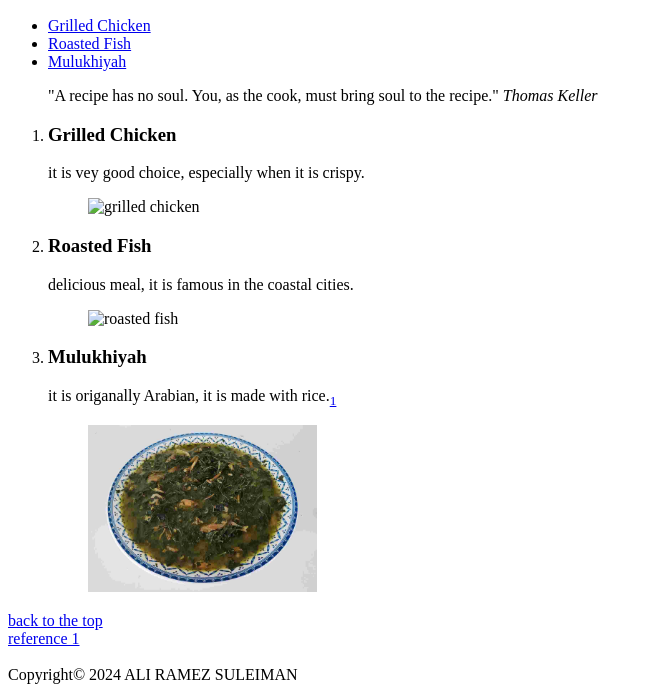
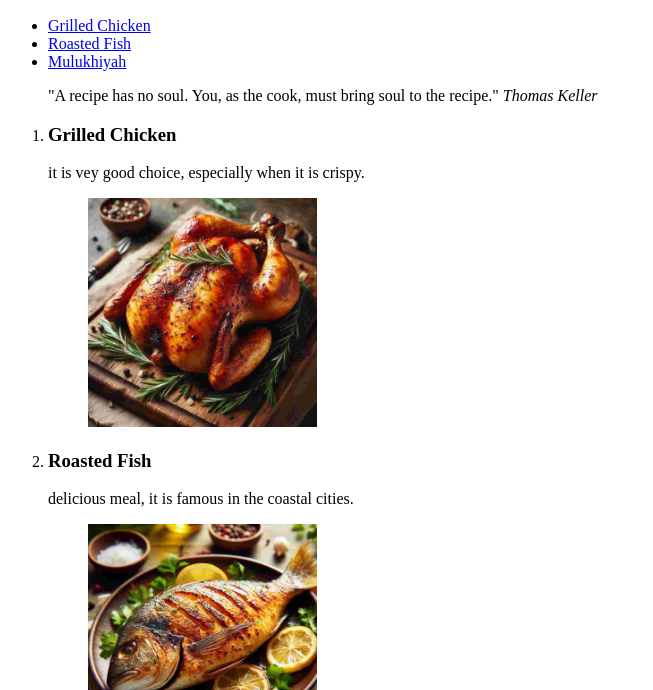
Before and after one commit to aloosh977/firstwebsite, a plain HTML site: page index.html in a window 1280 px wide. Shown: the part 110-800 px from the top of the page, without its empty margins (0-653 px from the left). Drawn offline with Linux system fonts and the light colour scheme.

Commit message:
Update index.html

```diff
--- a/index.html
+++ b/index.html
@@ -27,14 +27,14 @@
                 <h3 id="grilled-chicken" tabindex="3">Grilled Chicken</h3>
                 <p>it is vey good choice, especially when it is crispy.</p>
                 <figure>
-                    <img src="images/grilled chicken.png" alt="grilled chicken" title="grilled chicken" width="20%">
+                    <img src="images/grilled chicken.jpg" alt="grilled chicken" title="grilled chicken" width="20%">
                 </figure>
             </li>
             <li>
                 <h3 id="roasted-fish" tabindex="4">Roasted Fish</h3>
                 <p>delicious meal, it is famous in the coastal cities.</p>
                 <figure>
-                    <img src="images/roasted fish.png" alt="roasted fish" title="roasted fish" width="20%">
+                    <img src="images/roasted fish.jpg" alt="roasted fish" title="roasted fish" width="20%">
                 </figure>
             </li>
             <li>
```
